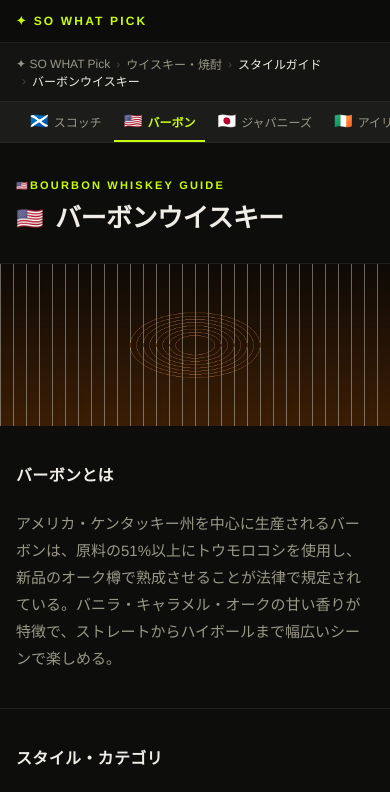
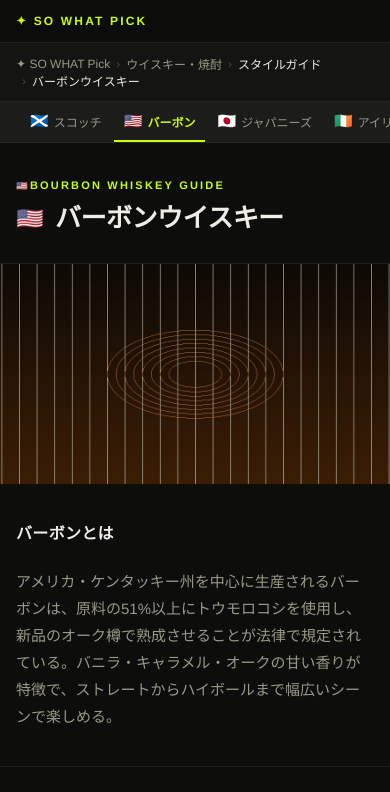
Before and after one commit to SoWhatMonster/pick-sowhat, a Next.js app: page /whisky/guide/bourbon in a window 390 px wide. Shown: the top 792 px of the page. Built offline with nearby package versions, Linux system fonts and the light colour scheme.

Commit message:
fix: hero image fill layout, SCOTLAND label, credit link support, remove placeholder

```diff
--- a/app/globals.css
+++ b/app/globals.css
@@ -943,16 +943,13 @@ input[type='range'] {
 .subHeroImage {
   position: relative;
   width: 100%;
-  max-height: 500px;
+  height: 460px; /* 明示的な高さで fill + object-fit: cover が正しく機能する */
   overflow: hidden;
   background: var(--surface2);
 }
 
 .subHeroImg {
-  width: 100%;
-  height: 100%;
-  object-fit: cover;
-  display: block;
+  object-fit: cover; /* Next.js Image fill モード用 */
 }
 
 .subHeroCredit {
@@ -960,8 +957,13 @@ input[type='range'] {
   bottom: 10px;
   right: 14px;
   font-size: 0.6875rem;
-  color: rgba(255, 255, 255, 0.45);
-  pointer-events: none;
+  color: rgba(255, 255, 255, 0.5);
+  text-decoration: none;
+  transition: color 0.2s;
+}
+
+a.subHeroCredit:hover {
+  color: rgba(255, 255, 255, 0.85);
 }
 
 /* ── セクション共通 ── */
@@ -1517,6 +1519,10 @@ input[type='range'] {
 
   .subPageHeader {
     padding: 36px 0 28px;
+  }
+
+  .subHeroImage {
+    height: 220px;
   }
 
   .subPageTitle {
--- a/app/whisky/guide/[slug]/page.tsx
+++ b/app/whisky/guide/[slug]/page.tsx
@@ -49,10 +49,11 @@ type CompareCol = {
 }
 
 type HeroImage = {
-  /** /public/ 以下のパス。実際の蒸留所写真に差し替え可 */
   src: string
   alt: string
-  credit?: string
+  credit?: string       // 例: 'Photo by John Doe on Unsplash'
+  creditUrl?: string    // クレジットリンク先URL
+  objectPosition?: string  // object-position（省略時: 'center center'）
 }
 
 type Brand = {
@@ -100,7 +101,7 @@ const SCOTCH: GuideData = {
   descriptionTag:
     'スコッチウイスキーの産地・スタイル・味わいの特徴をわかりやすく解説。初心者から上級者まで、産地別おすすめ銘柄をAmazon・楽天でそのまま購入できます。',
   titleJa: 'スコッチウイスキー',
-  titleEn: 'Scotch Whisky Guide',
+  titleEn: 'Scotland',
   intro:
     'スコットランドで製造・熟成されたウイスキー。麦芽（モルト）またはグレーン穀物を原料とし、オーク樽で最低3年以上熟成させることが法律で定められている。世界のウイスキー市場の約60%を占め、複雑な香りと深みのある味わいが特徴。',
   heroImage: {
@@ -112,7 +113,9 @@ const SCOTCH: GuideData = {
     // ──────────────────────────────────────────────────────
     src: '/distillery/scotch.jpg',
     alt: 'スコットランドの蒸留所',
-    credit: '※ 実際の蒸留所写真に差し替えてください',
+    objectPosition: 'center center',
+    // credit: 'Photo by [名前] on Unsplash',
+    // creditUrl: 'https://unsplash.com/photos/...',
   },
   regions: [
     {
@@ -1020,13 +1023,25 @@ export default async function GuidePage({
             <Image
               src={data.heroImage.src}
               alt={data.heroImage.alt}
-              width={1200}
-              height={500}
+              fill
+              sizes="100vw"
               className="subHeroImg"
+              style={{ objectPosition: data.heroImage.objectPosition ?? 'center center' }}
               priority
             />
             {data.heroImage.credit && (
-              <p className="subHeroCredit">{data.heroImage.credit}</p>
+              data.heroImage.creditUrl ? (
+                <a
+                  href={data.heroImage.creditUrl}
+                  target="_blank"
+                  rel="noopener noreferrer"
+                  className="subHeroCredit"
+                >
+                  {data.heroImage.credit}
+                </a>
+              ) : (
+                <p className="subHeroCredit">{data.heroImage.credit}</p>
+              )
             )}
           </div>
         )}
```
